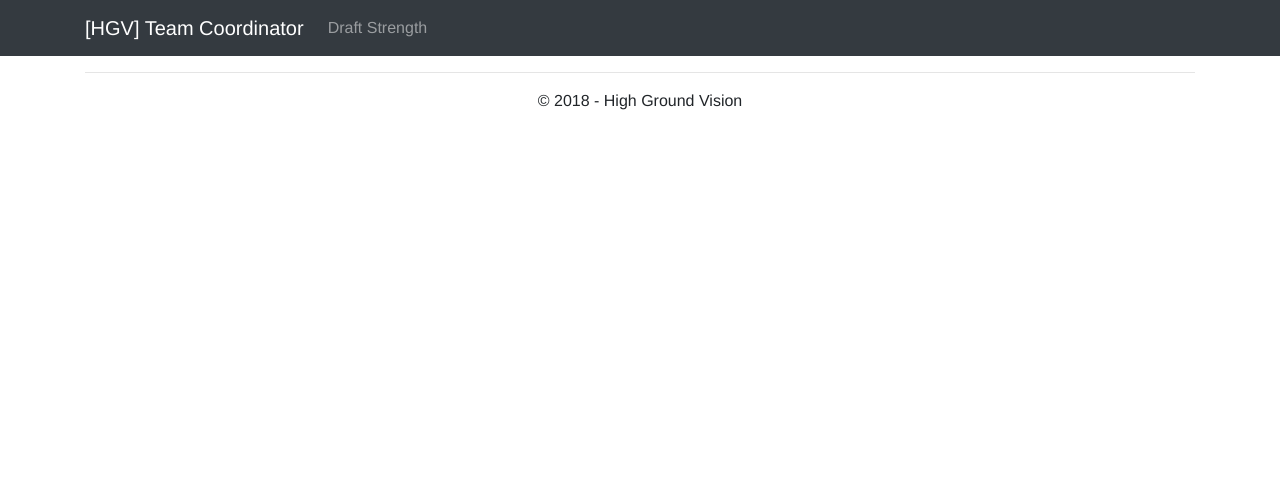
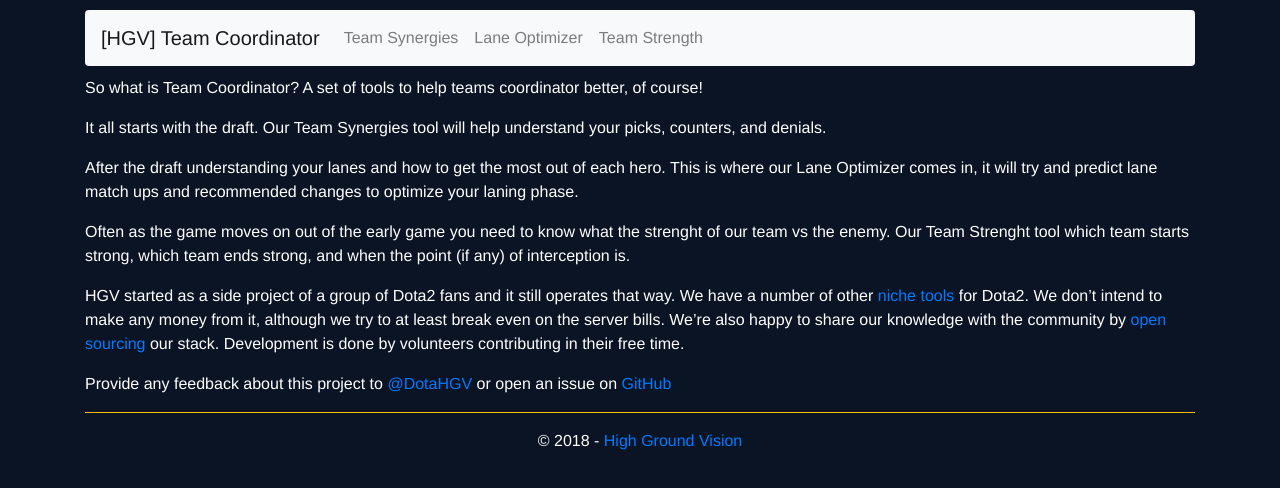
Before and after one commit to HighGroundVision/Butterfly, a Vue app: page /draft in a window 1280 px wide. Shown: the top 488 px of the page. Built offline with nearby package versions, Linux system fonts and the light colour scheme.

Commit message:
renamed the Draft to TeamStrength Added Dashboard Themed the site

```diff
--- a/package.json
+++ b/package.json
@@ -1,7 +1,7 @@
 {
   "name": "butterfly",
   "version": "1.0.0",
-  "description": "All Pick Draft Strength Check",
+  "description": "Dota2 Team Coordinator",
   "author": "Jamie Webster",
   "private": true,
   "scripts": {
--- a/src/App.vue
+++ b/src/App.vue
@@ -1,24 +1,26 @@
 <template>
   <div id="app">
-    <header>
-      <b-navbar toggleable="md" type="dark" variant="dark">
     <b-container>
+    <header class="top-spacing">
+      <b-navbar toggleable="md" type="light" variant="light" class="rounded">
         <b-navbar-toggle target="nav_collapse"></b-navbar-toggle>
         <b-navbar-brand to="/">[HGV] Team Coordinator</b-navbar-brand>
         <b-collapse is-nav id="nav_collapse">
           <b-navbar-nav class="mr-auto">
-              <b-nav-item to="/draft">Draft Strength</b-nav-item>
+            <b-nav-item to="/">Team Synergies</b-nav-item>
+            <b-nav-item to="/">Lane Optimizer</b-nav-item>
+            <b-nav-item to="/TeamStrength">Team Strength</b-nav-item>
           </b-navbar-nav>
         </b-collapse>
-        </b-container>
       </b-navbar>
     </header>
-    <b-container>
+    </b-container>
+    <b-container class="top-spacing">
       <router-view></router-view>
-      <hr />
+      <hr class="highlighted" />
       <footer>
         <div class="text-center">
-          <p>&copy; 2018 - High Ground Vision</p>
+          <p>&copy; {{year}} - <a href="https://hgv-tango.azurewebsites.net/" target="_blank">High Ground Vision</a></p>
         </div>
       </footer>
     </b-container>
@@ -27,9 +29,17 @@
 
 <script>
 export default {
-  name: 'app'
+  name: 'app',
+  data () {
+    return {
+      'year': new Date().getFullYear()
+    }
+  }
 }
 </script>
 
 <style>
+.top-spacing {
+  padding-top: 10px;
+}
 </style>
--- a/src/assets/main.css
+++ b/src/assets/main.css
@@ -2,4 +2,9 @@
   font-family: 'Avenir', Helvetica, Arial, sans-serif;
   -webkit-font-smoothing: antialiased;
   -moz-osx-font-smoothing: grayscale;
+  background-color:#0b1425;
+  color: white;
 }
+hr.highlighted {
+  border-color: #ffc107;
+}
--- /dev/null
+++ b/src/assets/main.js
@@ -0,0 +1,17 @@
+function getRandomInt (min, max) {
+  return Math.floor(Math.random() * (max - min + 1)) + min
+}
+
+export function getRandomEndingOption () {
+  let i = getRandomInt(0, 5)
+
+  let options = [
+    'Is it over yet?',
+    'I HATE Techies...',
+    'Bathroom Break!',
+    'Push to Win',
+    'Don\'t leave highground',
+    'It is time to stop farming'
+  ]
+  return options[i]
+}
--- /dev/null
+++ b/src/components/Dashboard.vue
@@ -0,0 +1,38 @@
+<template>
+  <section>
+    <p>
+      So what is Team Coordinator? A set of tools to help teams coordinator better, of course!
+    </p>
+    <p>
+      It all starts with the draft. Our Team Synergies tool will help understand your picks, counters, and denials.
+    </p>
+    <p>
+      After the draft understanding your lanes and how to get the most out of each hero.
+      This is where our Lane Optimizer comes in, it will try and predict lane match ups and recommended changes to optimize your laning phase.
+    </p>
+    <p>
+      Often as the game moves on out of the early game you need to know what the strenght of our team vs the enemy.
+      Our Team Strenght tool which team starts strong, which team ends strong, and when the point (if any) of interception is.
+    </p>
+    <p>
+      HGV started as a side project of a group of Dota2 fans and it still operates that way.
+      We have a number of other <a href="http://highgroundvision.com">niche tools</a> for Dota2.
+      We don’t intend to make any money from it, although we try to at least break even on the server bills.
+      We’re also happy to share our knowledge with the community by <a href="https://github.com/HighGroundVision/" target="_blank">open sourcing</a> our stack.
+      Development is done by volunteers contributing in their free time.</p>
+    <p>Provide any feedback about this project to <a href="https://twitter.com/DotaHGV" target="_blank">@DotaHGV</a> or open an issue on <a href="https://github.com/HighGroundVision/Butterfly/issues" target="_blank">GitHub</a></p>
+  </section>
+</template>
+
+<script>
+export default {
+  name: 'Dashboard',
+  data () {
+    return {}
+  }
+}
+</script>
+
+<!-- Add "scoped" attribute to limit CSS to this component only -->
+<style scoped>
+</style>
--- a/src/components/Hello.vue
+++ /dev/null
@@ -1,18 +0,0 @@
-<template>
-  <section>
-
-  </section>
-</template>
-
-<script>
-export default {
-  name: 'Hello',
-  data () {
-    return {}
-  }
-}
-</script>
-
-<!-- Add "scoped" attribute to limit CSS to this component only -->
-<style scoped>
-</style>
--- a/src/components/Draft.vue
+++ b/src/components/TeamStrength.vue
@@ -2,24 +2,35 @@
   <section v-if="ready">
     <b-row>
       <b-col>
-        <h1>Drafting <small>Strength</small></h1>
+        <div class="text-center">
+          <h1 class="text-warning">Team Strength</h1>
+        </div>
+      </b-col>
+    </b-row>
+    <div v-if="!full">
+      <b-row>
+        <b-col>
+          <p>
+            Team Strength analysis is a complex topic.
+            We tend to refer to this tool internaly as the <span title="H'FAW">"How Fucked Are We"</span>.
+            We will break down your team's strenght vs the enemy team over time and graphed the result.
+            We will also do an interecption analysis on the data above to determine which team starts strong and which one finishes strong and when, also if, those trends intercept.
+          </p>
+          <p>
+            You start by selecting the heroes.
+            You then order them (using Drag & Drop) into the lanes based on the start of match.
+            After you hit that Calculate to view the results.
+            You can change up the lanes to match changes as the develop in the start of the match and recalculate to view the new results.
+          </p>
         </b-col>
       </b-row>
       <b-row>
         <b-col>
-        <p>
-          Drafting Strength analysis is a complex topic.
-          We at [HGV] tend to refer to this tool internaly as the "How Fucked Are We" (or HFAW for short).
-          To understand this we will explain how the tool works.
-          You start by selecting the heroes.
-          You then order them (using Drag & Drop) into the lanes based on the start of match.
-          After you hit that Calculate button a few things will happen.
-          We will break down your team's strenght vs the enemy team over time, we went one step farther and graphed the result.
-          We will also do an interecption analysis on the data above to determine which team starts strong and which one finishes strong and when, also if, those trends intercept.
-          We will be updating this page with more insights as they are developed.</p>
+          <b-form-input v-model="filter" placeholder="Filter by Hero" />
         </b-col>
       </b-row>
-    <b-row v-if="!full">
+      <br />
+      <b-row>
         <b-col>
           <draggable v-model="heroes" :options="{group:'heroes'}" >
             <template v-for="hero in pool">
@@ -28,6 +39,7 @@
           </draggable>
         </b-col>
       </b-row>
+    </div>
     <br />
       <b-row>
         <b-col>
@@ -43,7 +55,7 @@
               <div class="text-center">
                 <h5>Safe</h5>
               </div>
-            <draggable v-model="teams.radiant.safe" :options="{group:'heroes'}" class="border border-success dropable-target text-center">
+              <draggable v-model="teams.radiant.safe" :options="{group:'heroes'}" class="border border-success dropable-target text-center rounded">
                 <template v-for="hero in teams.radiant.safe">
                   <b-img v-bind:key="hero.id" :src="hero.icon" :title="hero.name" @click="deselect(hero)" />
                 </template>
@@ -53,7 +65,7 @@
               <div class="text-center">
                 <h5>Mid</h5>
               </div>
-            <draggable v-model="teams.radiant.mid" :options="{group:'heroes'}" class="border border-success dropable-target text-center">
+              <draggable v-model="teams.radiant.mid" :options="{group:'heroes'}" class="border border-success dropable-target text-center rounded">
                 <template v-for="hero in teams.radiant.mid">
                   <b-img v-bind:key="hero.id" :src="hero.icon" :title="hero.name" @click="deselect(hero)" />
                 </template>
@@ -63,7 +75,7 @@
               <div class="text-center">
                 <h5>Off</h5>
               </div>
-            <draggable v-model="teams.radiant.off" :options="{group:'heroes'}" class="border border-success dropable-target text-center">
+              <draggable v-model="teams.radiant.off" :options="{group:'heroes'}" class="border border-success dropable-target text-center rounded">
                 <template v-for="hero in teams.radiant.off">
                   <b-img v-bind:key="hero.id" :src="hero.icon" :title="hero.name" @click="deselect(hero)" />
                 </template>
@@ -84,7 +96,7 @@
               <div class="text-center">
                 <h5>Safe</h5>
               </div>
-            <draggable v-model="teams.dire.safe" :options="{group:'heroes'}" class="border border-danger dropable-target text-center">
+              <draggable v-model="teams.dire.safe" :options="{group:'heroes'}" class="border border-danger dropable-target text-center rounded">
                 <template v-for="hero in teams.dire.safe">
                   <b-img v-bind:key="hero.id" :src="hero.icon" :title="hero.name" @click="deselect(hero)" />
                 </template>
@@ -94,7 +106,7 @@
               <div class="text-center">
                 <h5>Mid</h5>
               </div>
-            <draggable v-model="teams.dire.mid" :options="{group:'heroes'}" class="border border-danger dropable-target text-center">
+              <draggable v-model="teams.dire.mid" :options="{group:'heroes'}" class="border border-danger dropable-target text-center rounded">
                 <template v-for="hero in teams.dire.mid">
                   <b-img v-bind:key="hero.id" :src="hero.icon" :title="hero.name" @click="deselect(hero)" />
                 </template>
@@ -104,7 +116,7 @@
               <div class="text-center">
                 <h5>Off</h5>
               </div>
-            <draggable v-model="teams.dire.off" :options="{group:'heroes'}" class="border border-danger dropable-target text-center">
+              <draggable v-model="teams.dire.off" :options="{group:'heroes'}" class="border border-danger dropable-target text-center rounded">
                 <template v-for="hero in teams.dire.off">
                   <b-img v-bind:key="hero.id" :src="hero.icon" :title="hero.name" @click="deselect(hero)" />
                 </template>
@@ -117,44 +129,46 @@
       <b-row v-if="full">
         <b-col>
           <div class="text-center">
-          <b-btn @click="calculate">Calculate</b-btn>
-          <b-btn @click="clear" variant="danger">Clear</b-btn>
+            <b-btn @click="calculate" variant="primary">Calculate</b-btn>
+            <b-btn @click="clear" variant="secondary">Clear</b-btn>
           </div>
         </b-col>
       </b-row>
+      <br />
       <b-row v-if="calculated">
         <b-col>
-        <GChart type="ScatterChart" :data="chartData" :options="chartOptions" />
+          <div class="chart-section rounded">
+            <GChart type="ScatterChart" :data="chartData" :options="chartOptions"  />
+          </div>
         </b-col>
       </b-row>
+      <br />
       <b-row v-if="calculated">
         <b-col>
-        <div class="text-center">
-          <h5>Insights</h5>
-        </div>
+          <h5>Insights: <small>So what dose this all mean?</small></h5>
           <p>
-          So what dose this all mean?
             <template v-if="sumary.start.delta < 3 && sumary.end.delta < 3">
               Both teams appear to be evenly matched, this match go could either way.
             </template>
             <template v-else>
-            <template v-if="sumary.start.delta < 3">
+              <ul>
+              <li v-if="sumary.start.delta < 3">
                 Near the start of the match both teams are approximately evenly matched.
+              </li>
+              <li v-else>
+                Near the start of the match <span v-if="sumary.start.team === 1" class="text-success">Radiant</span><span v-if="sumary.start.team === 2" class="text-danger">Dire</span> will have a ~{{sumary.start.delta}}% advantage.
+              </li>
+              <li v-if="sumary.intersection.enabled">
+                At ~{{sumary.intersection.time}} minutes the teams will be evenly match with <span class="text-success">Radiant</span> trending {{sumary.intersection.radiant}} and <span class="text-danger">Dire</span> trending {{sumary.intersection.dire}}.
+              </li>
+              <li v-if="sumary.end.delta < 3">
+                Near the end of the match both teams are approximately evenly matched.
+              </li>
+              <li v-else>
+                Near the end of the match <span v-if="sumary.end.team === 1" class="text-success">Radiant</span><span v-if="sumary.end.team === 2" class="text-danger">Dire</span> will have a ~{{sumary.end.delta}}% advantage.
+              </li>
+              </ul>
             </template>
-            <template v-else>
-              Near the start of the match <span v-if="sumary.start.team === 1" class="text-success">Radiant</span><span v-if="sumary.start.team === 2" class="text-danger">Dire</span> will have a ~{{sumary.start.delta}}% advantage.
-            </template>
-            <template v-if="sumary.intersection.enabled">
-              At ~{{sumary.intersection.time}} minutes the teams will be evenly match with <span class="text-success">Radiant</span> trending {{sumary.intersection.radiant}} and <span class="text-danger">Dire</span> trending {{sumary.intersection.dire}}.
-            </template>
-            <template v-if="sumary.end.delta < 3">
-              Near the end of the match both teams are approximately evenly matched.
-            </template>
-            <template v-else>
-              Near the end of the match <span v-if="sumary.end.team === 1" class="text-success">Radiant</span><span v-if="sumary.end.team === 2" class="text-danger">Dire</span> will have a ~{{sumary.end.delta}}% advantage.
-            </template>
-          </template>
-
           </p>
         </b-col>
       </b-row>
@@ -166,6 +180,7 @@
 
 <script>
 import axios from 'axios'
+import {getRandomEndingOption} from '@/assets/main'
 import draggable from 'vuedraggable'
 import { GChart } from 'vue-google-charts'
 import lsq from 'least-squares' // https://github.com/jprichardson/least-squares
@@ -176,6 +191,8 @@ export default {
   components: { draggable, GChart },
   methods: {
     select (item) {
+      this.filter = null
+
       if (this.teams.radiant.safe.length !== 2) {
         this.teams.radiant.safe.push(item)
       } else if (this.teams.radiant.mid.length !== 1) {
@@ -276,6 +293,8 @@ export default {
       return data
     },
     calculate () {
+      this.filter = null
+
       let radaint = this.getRadaintWinRate()
       let dire = this.getDireWinRate()
       let time = [15, 30, 45, 60, 75]
@@ -318,6 +337,8 @@ export default {
       this.calculated = true
     },
     clear () {
+      this.filter = null
+
       for (let i = 0; i < this.teams.radiant.safe.length; i++) {
         const hero = this.teams.radiant.safe[i]
         this.heroes.push(hero)
@@ -361,6 +382,13 @@ export default {
   computed: {
     pool () {
       let heroes = this.heroes
+
+      if (this.filter) {
+        heroes = heroes.filter((h) => {
+          return h.name.toLowerCase().includes(this.filter.toLowerCase())
+        })
+      }
+
       heroes.sort((lhs, rhs) => lhs.name.localeCompare(rhs.name))
       return heroes
     },
@@ -374,6 +402,7 @@ export default {
       'calculated': false,
       'data': [],
       'heroes': [],
+      'filter': null,
       'teams': {
         'radiant': {
           'safe': [],
@@ -408,7 +437,16 @@ export default {
         'height': 300,
         'hAxis': {
           'title': 'Time',
-          'ticks': [0, 15, 30, 45, 60, 75, 90]
+          // 'ticks': [0, 15, 30, 45, 60, 75, 90]
+          'ticks': [
+            {v: 0, f: ''},
+            {v: 15, f: 'Early Game'},
+            {v: 30, f: 'Mid Game'},
+            {v: 45, f: 'Late Game'},
+            {v: 60, f: 'End Game'},
+            {v: 75, f: getRandomEndingOption()},
+            {v: 90, f: ''}
+          ]
         },
         'vAxis': {
           'title': 'Strength',
@@ -450,4 +488,8 @@ export default {
   min-height: 60px;
   padding:10px;
 }
+.chart-section {
+  background-color: white;
+  padding: 5px;
+}
 </style>
--- a/src/router/index.js
+++ b/src/router/index.js
@@ -1,7 +1,7 @@
 import Vue from 'vue'
 import Router from 'vue-router'
-import Hello from '@/components/Hello'
-import Draft from '@/components/Draft'
+import Dashboard from '@/components/Dashboard'
+import TeamStrength from '@/components/TeamStrength'
 
 Vue.use(Router)
 
@@ -9,13 +9,13 @@ export default new Router({
   routes: [
     {
       path: '/',
-      name: 'Hello',
-      component: Hello
+      name: 'Dashboard',
+      component: Dashboard
     },
     {
-      path: '/draft',
-      name: 'Draft',
-      component: Draft
+      path: '/TeamStrength',
+      name: 'TeamStrength',
+      component: TeamStrength
     }
   ]
 })
```
Lines whose indentation alone changed are shown as unchanged.
